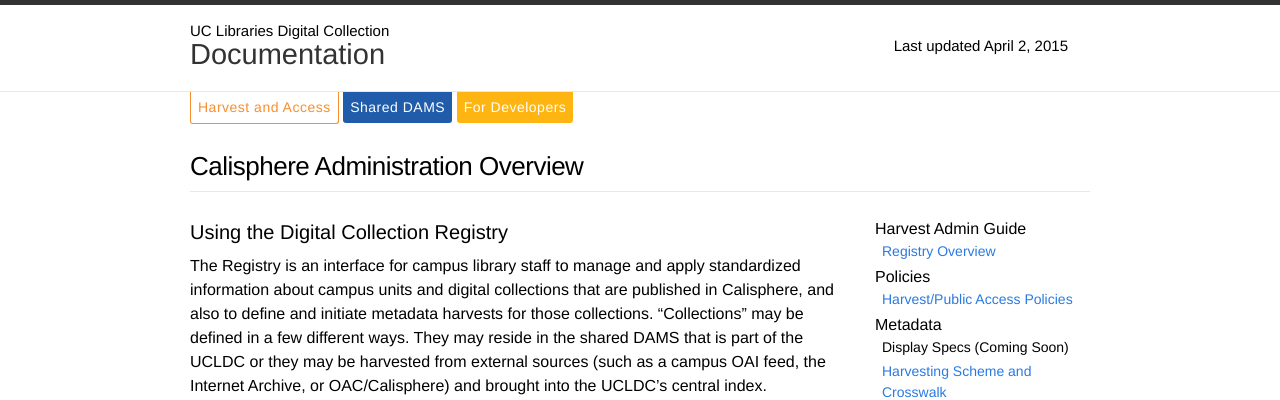
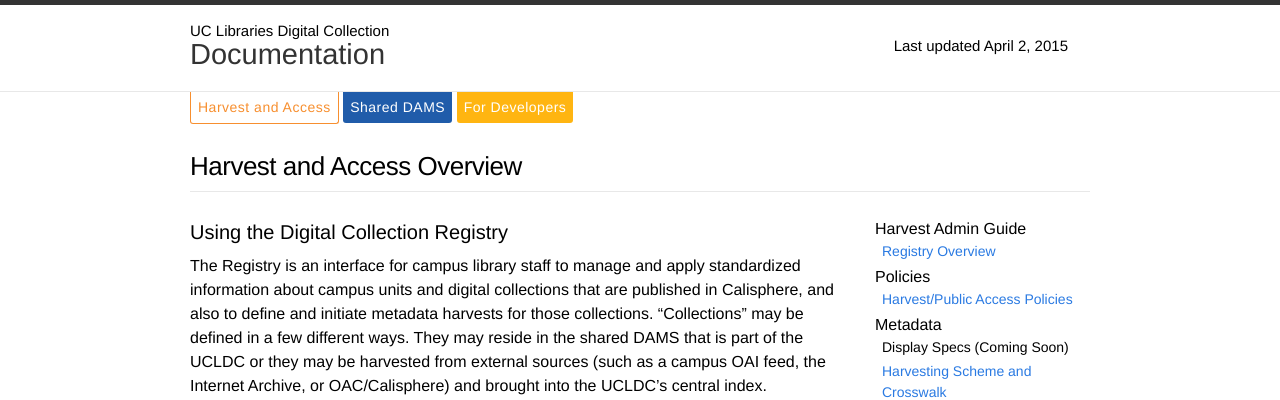
Before and after one commit to ucldc/ucldc-docs, a Jekyll site: the page built from docs/registry/index.md, in a window 1280 px wide. Shown: the top 400 px of the page. Built offline with Jekyll 4.4.1, drawn with Linux system fonts in a browser that asks for light colours; nearby versions of some CDN libraries.

Commit message:
Update index.md

```diff
--- a/docs/registry/index.md
+++ b/docs/registry/index.md
@@ -1,6 +1,6 @@
 ---
 layout: registry-doc
-title: Calisphere Administration Overview
+title: Harvest and Access Overview
 next_section: registry/access-policies/
 permalink: /docs/registry/index/
 breadcrumbs: Calisphere Admin Guide
```
